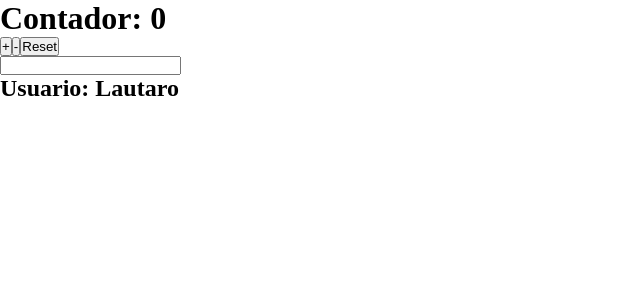
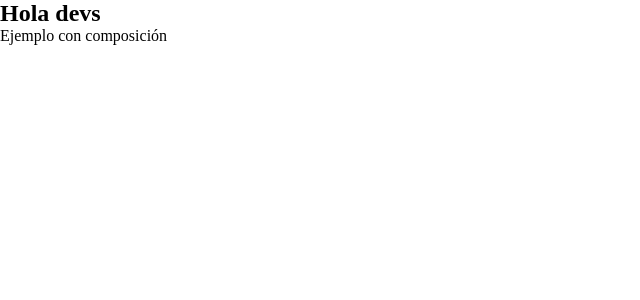
Before and after one commit to Lautaro-Zarate/practica-react, a React (Vite) app: page / in a window 1280 px wide. Shown: the top 300 px of the page, without its empty margins (0-640 px from the left). Built offline with nearby package versions, Linux system fonts and the light colour scheme.

Commit message:
Ejemplos Composition Pattern

```diff
--- a/src/App.jsx
+++ b/src/App.jsx
@@ -1,6 +1,7 @@
 import './App.css'
 import Counter from './features/counter/Counter'
 import User from './features/user/User'
+import Ejemplo from './components/Ejemplo'
 // import CompConAxios from './components/CompConAxios'
 // import ComponentPattern from './components/ComponentPattern'
 // import { ComponenteCustomHooks } from './components/ComponenteCustomHooks'
@@ -12,8 +13,10 @@ import User from './features/user/User'
 function App() {
   return(
     <div>
-      <Counter/>
-      <User/>
+  <Ejemplo>
+  <h2>Hola devs</h2>
+  <p>Ejemplo con composición</p>
+</Ejemplo>
     </div>
   )
 }
--- /dev/null
+++ b/src/components/Ejemplo.jsx
@@ -0,0 +1,9 @@
+const Ejemplo = ({ children }) => {
+    return(
+        <div>
+            {children}
+        </div>
+    )
+}
+
+export default Ejemplo;
```
